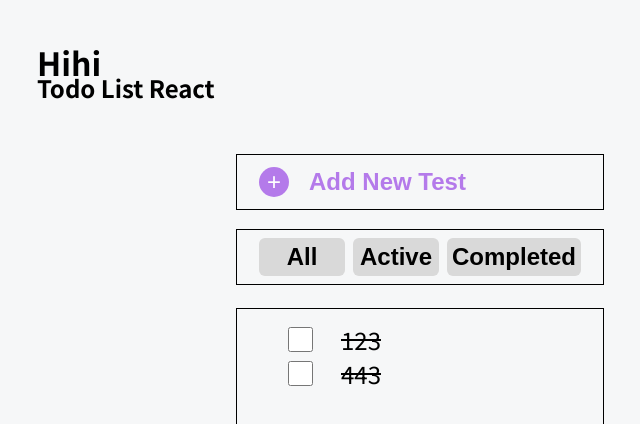
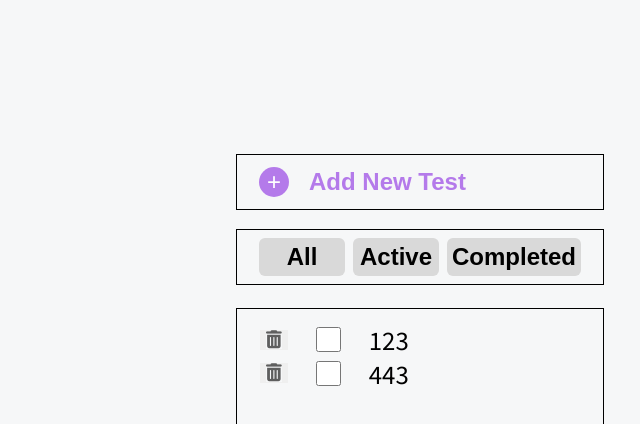
Before and after one commit to VanessaLin9/TodoListReact, a React (Create React App) app: page / in a window 1280 px wide. Shown: the top 424 px of the page, without its empty margins (203-843 px from the left). Built offline with nearby package versions, Linux system fonts and the light colour scheme.

Commit message:
feat:addTodo and deleteTodo

```diff
--- a/public/index.html
+++ b/public/index.html
@@ -4,6 +4,7 @@
   <meta charset="UTF-8">
   <meta http-equiv="X-UA-Compatible" content="IE=edge">
   <meta name="viewport" content="width=device-width, initial-scale=1.0">
+  <script src="https://kit.fontawesome.com/0c5e8af51f.js" crossorigin="anonymous"></script>
   <title>TodoList</title>
 </head>
 
--- a/src/components/01_Input/index.jsx
+++ b/src/components/01_Input/index.jsx
@@ -1,7 +1,35 @@
-// const Input = () => {
-//   return (
+import { useState, memo } from 'react';
 
-//   );
-// };
+const Input = memo((props) => {
+  const { onAddTodo } = props;
+  const [input, setInput] = useState('');
 
-// export default Input;
+  const atSubmit = (e) => {
+    e.preventDefault();
+    setInput('');
+    if (input.trim() === '') return;
+    onAddTodo(input.trim());
+  };
+
+  return (
+    <section>
+      <form onSubmit={atSubmit}>
+        <div className="input">
+          <button className="add-btn" onClick={atSubmit}>
+            +
+          </button>
+          <input
+            className="input-text"
+            type="text"
+            placeholder="Add New Test"
+            value={input}
+            onChange={(e) => setInput(e.target.value)}
+            required
+          />
+        </div>
+      </form>
+    </section>
+  );
+});
+
+export default Input;
--- a/src/components/03_Todo/index.jsx
+++ /dev/null
@@ -1,34 +0,0 @@
-// import React from 'react';
-
-const todoList = [
-  { todo: '123', completed: false, id: 0 },
-  { todo: '443', completed: true, id: 1 },
-];
-
-const Todo = (props) => {
-  const { addTodo } = props;
-  console.log(addTodo);
-  return (
-    <section className="todolist">
-      <ul id="todos">
-        {todoList.map((todo) => {
-          return (
-            <li
-              className="todo checked"
-              key={todo.id}
-              data-completed={todo.completed}
-            >
-              <a href="/">
-                <i className="far fa-trash-alt trash" />
-              </a>
-              <input type="checkbox" className="todo-checkbox" />
-              {todo.todo}
-            </li>
-          );
-        })}
-      </ul>
-    </section>
-  );
-};
-
-export default Todo;
--- /dev/null
+++ b/src/components/03_Todo_Item/index.jsx
@@ -0,0 +1,13 @@
+const TodoItem = (props) => {
+  const { id, completed, text, onDeleteTodo } = props;
+  return (
+    <li className="todo" key={id} data-completed={completed}>
+      <button onClick={()=> onDeleteTodo(id)}>
+        <i className="fas fa-trash-alt" />
+      </button>
+      <input type="checkbox" className="todo-checkbox" />
+      {text}
+    </li>
+  );
+};
+export default TodoItem;
--- /dev/null
+++ b/src/components/04_TodoList/index.jsx
@@ -0,0 +1,22 @@
+import TodoItem from '../03_Todo_Item';
+
+const TodoList = (props) => {
+  const { Todolist, onDeleteTodo } = props;
+  return (
+    <section>
+      <div className="todos">
+        {Todolist.map((item) => (
+          <TodoItem
+            key={item.id}
+            id={item.id}
+            text={item.text}
+            completed={item.completed}
+            onDeleteTodo={onDeleteTodo}
+          />
+        ))}
+      </div>
+    </section>
+  );
+};
+
+export default TodoList;
--- a/src/components/App.jsx
+++ b/src/components/App.jsx
@@ -1,42 +1,38 @@
-import React from 'react';
-// import Input from './01_Input/index';
+import { useState, useCallback } from 'react';
+import Input from './01_Input/index';
 import Filter from './02_Filter/index';
-import Todo from './03_Todo/index';
+import TodoList from './04_TodoList';
+
+const initialTodoList = [
+  { id: 0, text: '123', completed: false },
+  { id: 1, text: '443', completed: true },
+];
 
 const App = () => {
-  const [inputValue, setInputValue] = React.useState('');
-  const handleClick = () => {
-    console.log('click');
-    console.log(inputValue);
+  const [todos, setTodos] = useState(initialTodoList);
+
+  const atAddTodo = (todo: string) => {
+    const newTodo = {
+      id: new Date().getTime().toString(),
+      text: todo,
+      completed: false,
+    };
+    setTodos((prev) => prev.concat(newTodo));
   };
-  const handleInputChange = (e) => {
-    const { value } = e.target;
-    setInputValue(value);
-  };
+  const atDeleteTodo = useCallback(
+    (id: string) => {
+      console.log('delete', id);
+      const newTodos = todos.filter((todo) => todo.id !== id);
+      setTodos(newTodos);
+    },
+    [todos],
+  );
 
   return (
     <div className="container">
-      <h1>Hihi</h1>
-      <h2>Todo List React</h2>
-      {/* <Input /> */}
-      <section>
-        <div className="input">
-          <button className="add-btn" onClick={() => handleClick()}>
-            +
-          </button>
-          <input
-            className="input-text"
-            type="text"
-            placeholder="Add New Test"
-            value={inputValue}
-            onChange={handleInputChange}
-            // required
-          />
-        </div>
-      </section>
-      {/* input */}
+      <Input onAddTodo={atAddTodo} />
       <Filter />
-      <Todo />
+      <TodoList Todolist={todos} onDeleteTodo={atDeleteTodo} />
     </div>
   );
 };
--- a/src/css/style.css
+++ b/src/css/style.css
@@ -121,7 +121,7 @@ input {
   padding: 5px;
 }
 
-#todos {
+.todos {
   position: absolute;
   width: 368px;
   min-height: 200px;
@@ -147,8 +147,10 @@ input {
   color: #5E5E5E;
 }
 
-.far {
+.fas {
   color: #5E5E5E;
+  background-color: #f6f7f8;
+  font-size: large;
 }
 
 .todo-checkbox {
```
